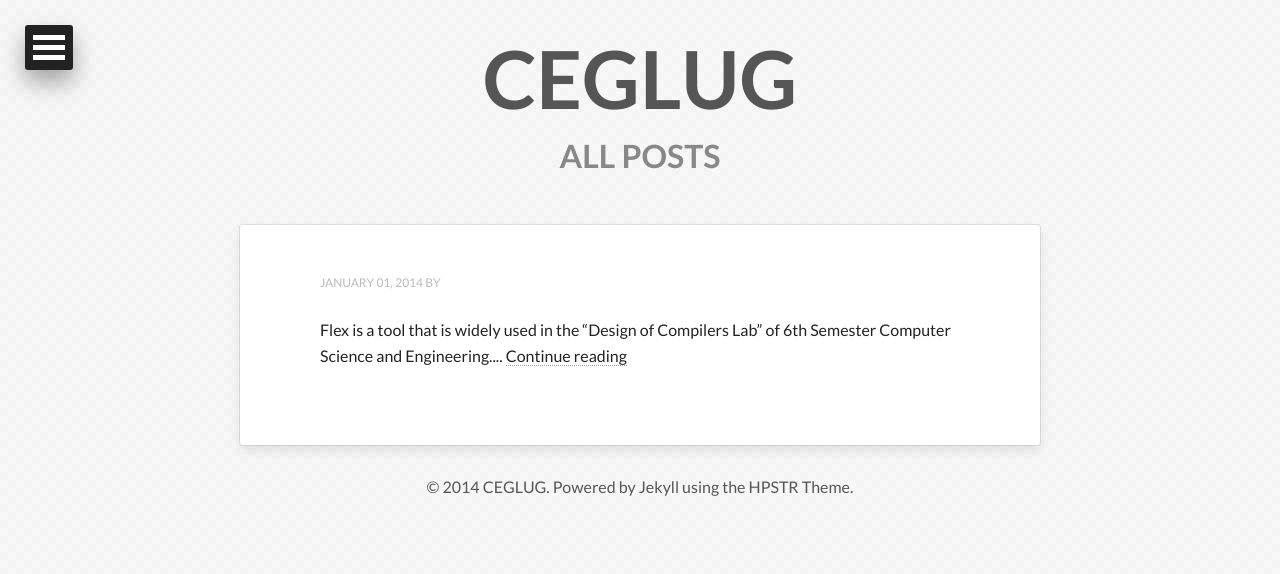
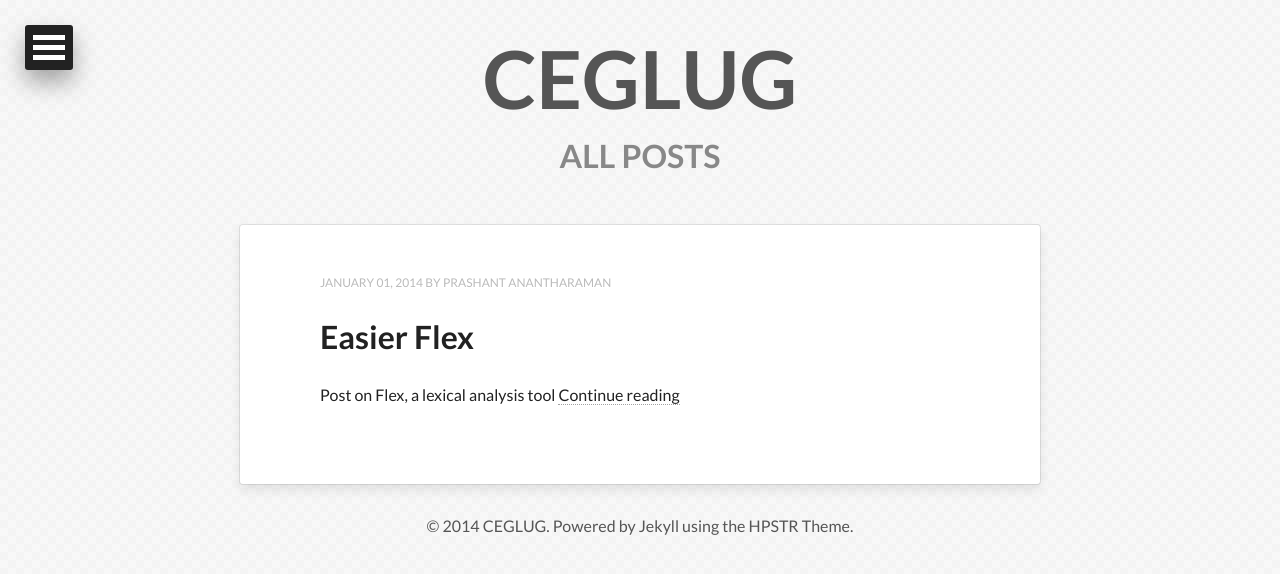
Before and after one commit to ceglug/ceglug-site, a Jekyll site: the page built from archive.html, in a window 1280 px wide. Shown: the top 574 px of the page. Built offline with Jekyll 4.4.1, drawn with Linux system fonts in a browser that asks for light colours; nearby versions of some CDN libraries.

Commit message:
CHange layout

```diff
--- a/_posts/2014-01-01-easier-flex.md
+++ b/_posts/2014-01-01-easier-flex.md
@@ -1,11 +1,15 @@
 ---
-layout:post
+layout: post
+title: Easier Flex
+description: "Post on Flex, a lexical analysis tool"
+tags: [make, flex]
 author: Prashant Anantharaman
-tags: [flex , make]
 image:
-  feature: abstract-11.jpg
+  background: triangular.png
+comments: true
 share: true
 ---
+
 Flex is a tool that is widely used in the "Design of Compilers Lab" of 6th Semester Computer Science and Engineering.
 
 *I am writing this post, so that one can compile in just one line.*
```
